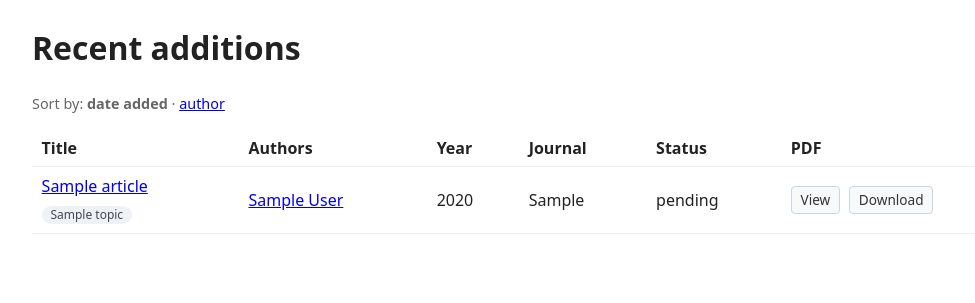
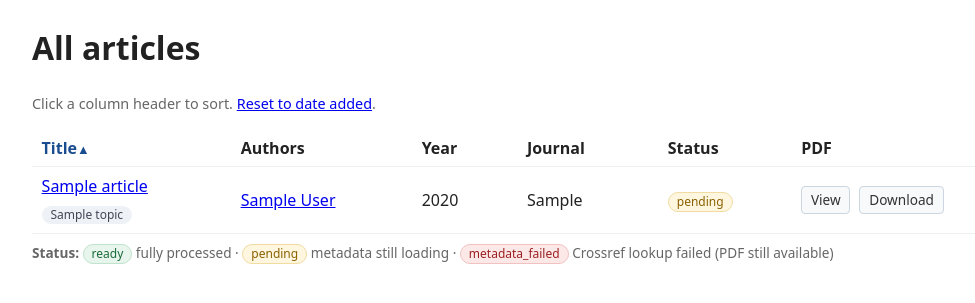
Before and after one commit to MichalSpirzewski/h-index-boost, a FastAPI app: page /?sort=title&order=asc in a window 1280 px wide. Shown: the part 80-383 px from the top of the page, without its empty margins (96-1071 px from the left). Run offline with FastAPI, Linux system fonts and the light colour scheme; tables that the repository leaves empty hold one stand-in row (values such as "Sample post").

Commit message:
Implement sortable article list with dynamic sorting options and enhance status display

```diff
--- a/app/main.py
+++ b/app/main.py
@@ -192,20 +192,44 @@ def article_status(article_id: int, session: Session = Depends(db.get_db)):
 
 # --------------------------------------------------------------------------- pages (minimal until M2)
 
+# Clickable-header sort keys. "recent" is the default (date added); "author"
+# needs the author relationship so it's sorted in Python, the rest in SQL.
+_SORT_COLUMNS = {
+    "recent": Article.created_at,
+    "title": Article.title,
+    "year": Article.year,
+    "journal": Article.journal,
+    "status": Article.status,
+}
+_SORT_KEYS = set(_SORT_COLUMNS) | {"author"}
+
+
 @app.get("/")
-def index(request: Request, session: Session = Depends(db.get_db), sort: str = "recent"):
-    articles = list(
-        session.scalars(
-            select(Article)
-            .where(Article.hidden.is_(False))
-            .options(
-                selectinload(Article.author_links).selectinload(ArticleAuthor.author),
-                selectinload(Article.topics),
-            )
-            .order_by(Article.created_at.desc())
-            .limit(20)
+def index(
+    request: Request,
+    session: Session = Depends(db.get_db),
+    sort: str = "recent",
+    order: str = "",
+):
+    if sort not in _SORT_KEYS:
+        sort = "recent"
+    # Sensible default direction per column: newest-first for date/year, A→Z otherwise.
+    if order not in ("asc", "desc"):
+        order = "desc" if sort in ("recent", "year") else "asc"
+    descending = order == "desc"
+
+    query = (
+        select(Article)
+        .where(Article.hidden.is_(False))
+        .options(
+            selectinload(Article.author_links).selectinload(ArticleAuthor.author),
+            selectinload(Article.topics),
         )
     )
+    column = _SORT_COLUMNS.get(sort, Article.created_at)
+    query = query.order_by(column.desc() if descending else column.asc())
+    articles = list(session.scalars(query.limit(20)))
+
     if sort == "author":
         def first_author_surname(article: Article) -> tuple[int, str]:
             if not article.author_links:
@@ -213,9 +237,9 @@ def index(request: Request, session: Session = Depends(db.get_db), sort: str = "
             tokens = article.author_links[0].author.full_name.split()
             return (0, tokens[-1].lower() if tokens else "")
 
-        articles.sort(key=first_author_surname)
+        articles.sort(key=first_author_surname, reverse=descending)
     return templates.TemplateResponse(
-        request, "index.html", {"articles": articles, "sort": sort}
+        request, "index.html", {"articles": articles, "sort": sort, "order": order}
     )
 
 
--- a/app/static/style.css
+++ b/app/static/style.css
@@ -31,6 +31,33 @@ button { padding: 0.5rem 1rem; }
   margin: 0 0.25rem 0.15rem 0;
   white-space: nowrap;
 }
+/* Sortable table headers */
+th.sortable { padding: 0; }
+th.sortable a {
+  display: block;
+  padding: 0.4rem 0.6rem;
+  color: inherit;
+  text-decoration: none;
+  white-space: nowrap;
+}
+th.sortable a:hover { background: #f2f5f8; }
+th.sortable.active a { color: #1a4d8f; }
+th.sortable .arrow { display: inline-block; width: 0.9em; font-size: 0.8em; color: #1a4d8f; }
+
+/* Ingestion status badges */
+.status {
+  display: inline-block;
+  border-radius: 999px;
+  padding: 0 0.5rem;
+  font-size: 0.75rem;
+  border: 1px solid transparent;
+  white-space: nowrap;
+}
+.status-ready { background: #e7f5ec; color: #1c6b3a; border-color: #bfe3cc; }
+.status-pending { background: #fff6e0; color: #8a6100; border-color: #f0dca0; }
+.status-metadata_failed { background: #fde8e8; color: #9b2020; border-color: #f2c2c2; }
+.legend { color: #666; font-size: 0.85rem; margin-top: 0.6rem; }
+
 .row-actions { white-space: nowrap; }
 .btn {
   display: inline-block;
--- a/app/templates/index.html
+++ b/app/templates/index.html
@@ -1,18 +1,29 @@
 {% extends "base.html" %}
+{#- Sortable column header: clicking sorts ascending, clicking the active one flips
+    direction. Shows ▲/▼ on the active column. -#}
+{% macro sort_th(key, label) %}
+  {%- set active = (sort == key) -%}
+  {%- set next_order = "desc" if (active and order == "asc") else "asc" -%}
+  <th class="sortable{% if active %} active{% endif %}">
+    <a href="/?sort={{ key }}&order={{ next_order }}">
+      {{ label }}<span class="arrow">{% if active %}{{ "▲" if order == "asc" else "▼" }}{% endif %}</span>
+    </a>
+  </th>
+{% endmacro %}
 {% block content %}
-<h1>Recent additions</h1>
-<p class="sort">
-  Sort by:
-  {% if sort == "author" %}
-    <a href="/">date added</a> · <strong>author</strong>
-  {% else %}
-    <strong>date added</strong> · <a href="/?sort=author">author</a>
-  {% endif %}
-</p>
+<h1>{% if sort == "recent" %}Recent additions{% else %}All articles{% endif %}</h1>
+<p class="sort">Click a column header to sort.{% if sort != "recent" %} <a href="/">Reset to date added</a>.{% endif %}</p>
 {% if articles %}
 <table>
   <thead>
-    <tr><th>Title</th><th>Authors</th><th>Year</th><th>Journal</th><th>Status</th><th>PDF</th></tr>
+    <tr>
+      {{ sort_th("title", "Title") }}
+      {{ sort_th("author", "Authors") }}
+      {{ sort_th("year", "Year") }}
+      {{ sort_th("journal", "Journal") }}
+      {{ sort_th("status", "Status") }}
+      <th>PDF</th>
+    </tr>
   </thead>
   <tbody>
     {% for article in articles %}
@@ -35,7 +46,14 @@
       </td>
       <td>{{ article.year or "" }}</td>
       <td>{{ article.journal or "" }}</td>
-      <td>{{ article.status }}</td>
+      <td>
+        {%- set status_help = {
+          "ready": "Metadata fetched and the article is fully processed.",
+          "pending": "Still fetching metadata in the background — refresh shortly.",
+          "metadata_failed": "Crossref lookup failed; only the PDF / basic info is available."
+        } -%}
+        <span class="status status-{{ article.status }}" title="{{ status_help.get(article.status, article.status) }}">{{ article.status }}</span>
+      </td>
       <td class="row-actions">
         {% if article.pdf_path %}
         <a class="btn" href="/articles/{{ article.id }}/pdf" target="_blank" rel="noopener">View</a>
@@ -46,6 +64,12 @@
     {% endfor %}
   </tbody>
 </table>
+<p class="legend">
+  <strong>Status:</strong>
+  <span class="status status-ready">ready</span> fully processed ·
+  <span class="status status-pending">pending</span> metadata still loading ·
+  <span class="status status-metadata_failed">metadata_failed</span> Crossref lookup failed (PDF still available)
+</p>
 {% else %}
 <p>No articles yet. <a href="/upload">Add the first one.</a></p>
 {% endif %}
```
Also changed, not shown: scripts/reingest_pdfs.py (added, +103 -0 lines), 1 other file.
